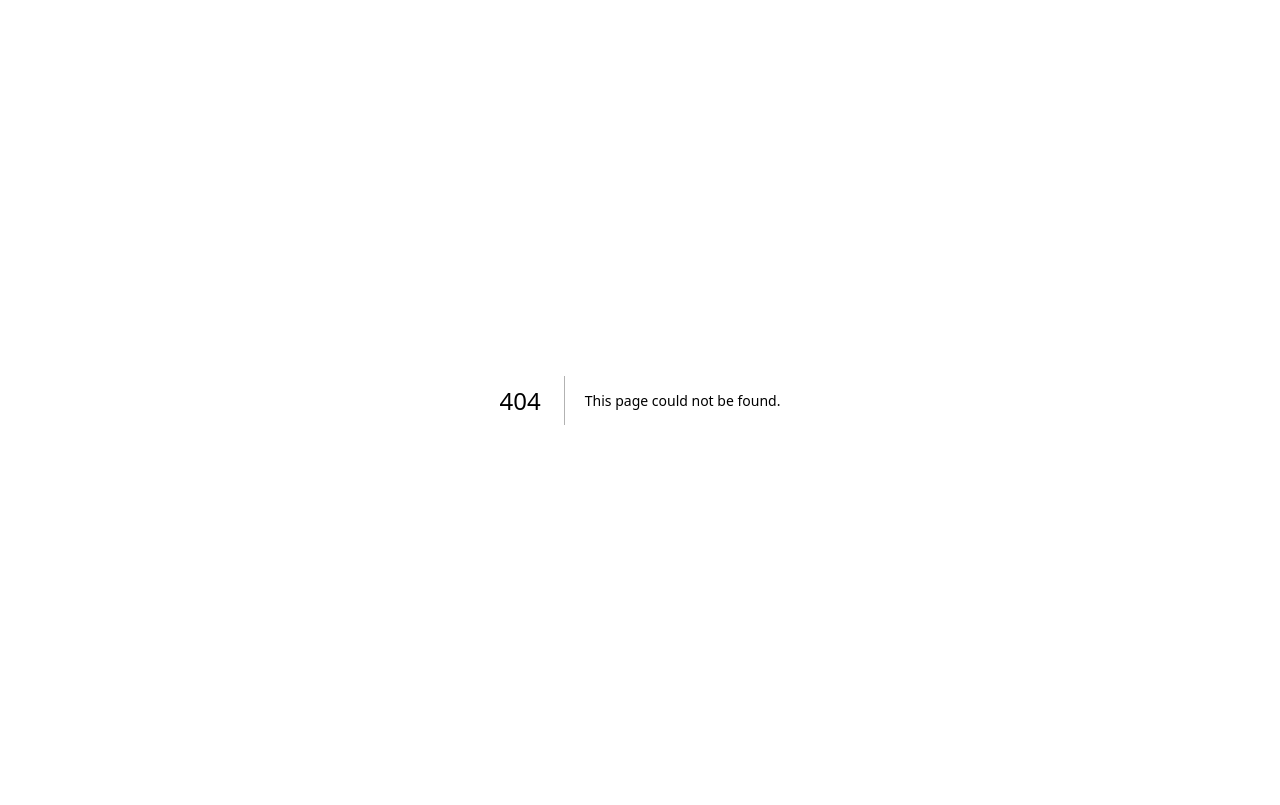
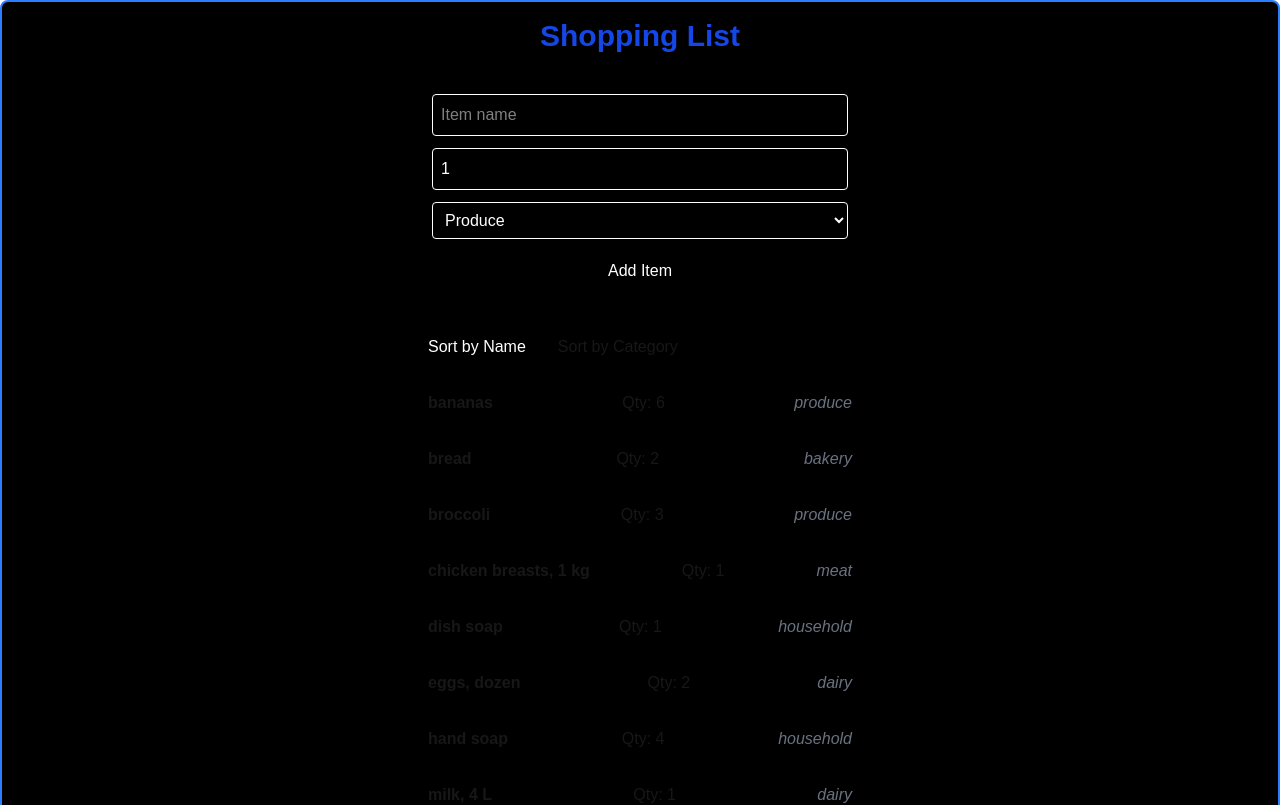
Before and after one commit to TessaFey/cprg306-assignments, a Next.js app: page /week-8 in a window 1280 px wide. Before the commit this address had no page. Shown: the top 805 px of the page. Built offline with nearby package versions, Linux system fonts and the light colour scheme.

Commit message:
folders and files, edits and changes but still not showing.
need to revisit styling to make sure it shows up on non-HDR

```diff
--- a/app/page.js
+++ b/app/page.js
@@ -62,6 +62,15 @@ export default function Home() {
         week-7
         </Link>
         </div>
+        <div>
+      <Link
+          href="/week-8"
+          className="text-blue-600 hover:underline"
+          target="_blank"
+        >
+        week-8
+        </Link>
+        </div>
 
 
     </div>
--- /dev/null
+++ b/app/week-8/item-list.js
@@ -0,0 +1,48 @@
+"use client";
+import { useState } from "react";
+import Item from "./item";
+
+export default function ItemList({ items, onItemSelect }) {
+  const [sortBy, setSortBy] = useState("name");
+
+  const sortedItems = [...items].sort((a, b) => {
+    if (sortBy === "name") return a.name.localeCompare(b.name);
+    if (sortBy === "category") return a.category.localeCompare(b.category);
+    return 0;
+  });
+
+  return (
+    <div className="w-full max-w-md">
+      <div className="flex gap-2 mb-4">
+        <button
+          onClick={() => setSortBy("name")}
+          className={`px-3 py-1 rounded ${
+            sortBy === "name" ? "bg-black text-white" : "bg-black"
+          }`}
+        >
+          Sort by Name
+        </button>
+        <button
+          onClick={() => setSortBy("category")}
+          className={`px-3 py-1 rounded ${
+            sortBy === "category" ? "bg-black text-white" : "bg-black"
+          }`}
+        >
+          Sort by Category
+        </button>
+      </div>
+
+      <ul>
+        {sortedItems.map((item) => (
+          <Item
+            key={item.id}
+            name={item.name}
+            quantity={item.quantity}
+            category={item.category}
+            onSelect={() => onItemSelect(item)}
+          />
+        ))}
+      </ul>
+    </div>
+  );
+}
--- /dev/null
+++ b/app/week-8/item.js
@@ -0,0 +1,11 @@
+export default function Item({ name, quantity, category, onSelect }) {
+  return (
+    <li
+    onClick={() => onSelect && onSelect(name)}
+    className="flex justify-between p-3 bg-black rounded-lg mb-2 shadow border-blue">
+      <span className="font-semibold">{name}</span>
+      <span>Qty: {quantity}</span>
+      <span className="italic text-gray-500">{category}</span>
+    </li>
+  );
+}
--- /dev/null
+++ b/app/week-8/items.json
@@ -0,0 +1,75 @@
+[
+ {
+ "id": "1h2GJKH12gkHG31h1H",
+ "name": "milk, 4 L ",
+ "quantity": 1,
+ "category": "dairy"
+ },
+ {
+ "id": "2KJH3k2j3H1k2J3K1H",
+ "name": "bread ",
+ "quantity": 2,
+ "category": "bakery"
+ },
+ {
+ "id": "3h2KJH3k2j3H1k2J3",
+ "name": "eggs, dozen ",
+ "quantity": 2,
+ "category": "dairy"
+ },
+ {
+ "id": "4k2J3K1H2GJKH12gk",
+ "name": "bananas ",
+ "quantity": 6,
+ "category": "produce"
+ },
+ {
+ "id": "5H1h1H2KJH3k2j3H",
+ "name": "broccoli ",
+ "quantity": 3,
+ "category": "produce"
+ },
+ {
+ "id": "6H1k2J3K1H2GJKH1",
+ "name": "chicken breasts, 1 kg ",
+ "quantity": 1,
+ "category": "meat"
+ },
+ {
+ "id": "7gkHG31h1H2KJH3k",
+ "name": "pasta sauce ",
+ "quantity": 3,
+ "category": "canned goods"
+ },
+ {
+ "id": "8j3H1k2J3K1H2GJK",
+ "name": "spaghetti, 454 g ",
+ "quantity": 2,
+ "category": "dry goods"
+ },
+ {
+ "id": "9H12gkHG31h1H2KJ",
+ "name": "toilet paper, 12 pack ",
+ "quantity": 1,
+ "category": "household"
+ },
+ {
+ "id": "10H3k2j3H1k2J3K1",
+ "name": "paper towels, 6 pack",
+ "quantity": 1,
+ "category": "household"
+ },
+
+ {
+ "id": "11k2J3K1H2GJKH12",
+ "name": "dish soap ",
+ "quantity": 1,
+ "category": "household"
+ },
+ {
+ "id": "12GJKH12gkHG31h1",
+ "name": "hand soap ",
+ "quantity": 4,
+ "category": "household"
+ }
+]
--- /dev/null
+++ b/app/week-8/meal-ideas.js
@@ -0,0 +1,47 @@
+"use client";
+import { useState } from "react";
+import { useEffect } from "react";
+
+async function getIdeas(ingredient) {
+    if (!ingredient)
+        return [];
+
+const url = `https://www.themealdb.com/api/json/v1/1/filter.php?i=${ingredient}`;
+const response = await fetch(url);
+const data = await response.json();
+return data.meals || [];
+}
+
+
+
+export default function MealIdeas({ ingredient }) {
+    const [meals, setMeals] = useState([]);
+    return (
+        <div>
+            <h3>Ideas for Meals</h3>
+            <p>Ingredient: {ingredient}</p>
+        </div>
+    );
+
+async function loadIdeas() {
+    const listOfMeals = await getIdeas(ingredient);
+    setMeals(listOfMeals);
+}
+
+useEffect(function changeIngredient() {
+    getIdeas();
+}, [ingredient]);
+
+return (
+    <div>
+      <h2>Meal Ideas</h2>
+      {!ingredient && <p>Select an item to see meal ideas.</p>}
+      {ingredient && meals.length === 0 && <p>No meals found for {ingredient}.</p>}
+      <ul>
+        {meals.map((meal) => (
+          <li key={meal.idMeal}>{meal.strMeal}</li>
+        ))}
+      </ul>
+    </div>
+  );
+}
--- /dev/null
+++ b/app/week-8/new-item.js
@@ -0,0 +1,68 @@
+"use client";
+import { useState } from "react";
+
+export default function NewItem({ onAddItem }) {
+  const [name, setName] = useState("");
+  const [quantity, setQuantity] = useState(1);
+  const [category, setCategory] = useState("produce");
+
+  function handleSubmit(e) {
+    e.preventDefault();
+    const newItem = {
+      id: Math.random().toString(36).substring(2, 9),
+      name: name.trim(),
+      quantity: parseInt(quantity),
+      category,
+    };
+    onAddItem(newItem);
+    setName("");
+    setQuantity(1);
+    setCategory("produce");
+  }
+
+  return (
+    <form
+      onSubmit={handleSubmit}
+      className="flex flex-col gap-3 bg-black p-4 rounded shadow"
+    >
+      <input
+        className="border rounded p-2 bg-black text-white hover:bg-black"
+        type="text"
+        value={name}
+        onChange={(e) => setName(e.target.value)}
+        placeholder="Item name"
+        required
+      />
+
+      <input
+        className="border rounded p-2 bg-black text-white hover:bg-black"
+        type="number"
+        min="1"
+        value={quantity}
+        onChange={(e) => setQuantity(e.target.value)}
+        required
+      />
+
+      <select
+        className="border rounded p-2 bg-black text-white hover:bg-black"
+        value={category}
+        onChange={(e) => setCategory(e.target.value)}
+      >
+        <option value="produce">Produce</option>
+        <option value="dairy">Dairy</option>
+        <option value="bakery">Bakery</option>
+        <option value="meat">Meat</option>
+        <option value="dry goods">Dry Goods</option>
+        <option value="canned goods">Canned Goods</option>
+        <option value="household">Household</option>
+      </select>
+
+      <button
+        type="submit"
+        className="bg-black text-white py-2 rounded hover:bg-black"
+      >
+        Add Item
+      </button>
+    </form>
+  );
+}
--- /dev/null
+++ b/app/week-8/page.js
@@ -0,0 +1,36 @@
+"use client";
+import { useState } from "react";
+import ItemList from "./item-list";
+import NewItem from "./new-item";
+import itemsData from "./items.json";
+import MealIdeas from "./meal-ideas";
+
+export default function Page() {
+  const [items, setItems] = useState(itemsData);
+  const [selectedItemName, setSelectedItemName] = useState("");
+
+//handler
+  function addItem(newItem) {
+    setItems([...items, newItem]);
+  }
+
+//handler
+function itemSelect(item) {
+  let cleanedName = item.name
+    .split(",")[0]
+    .replace(/\(.*?\)/g, "")
+    .trim();
+
+  setSelectedItemName(cleanedName);
+}
+  return (
+    <main className="min-h-screen flex flex-col items-center bg-black border-2 border-blue-500 p-4 rounded-lg">
+      <h1 className="text-3xl font-bold mb-6 text-blue-700">Shopping List</h1>
+      <div className="mb-6 w-full max-w-md">
+        <NewItem onAddItem={addItem} />
+      </div>
+
+      <ItemList items={items} onItemSelect={itemSelect} />
+    </main>
+  );
+}
```
